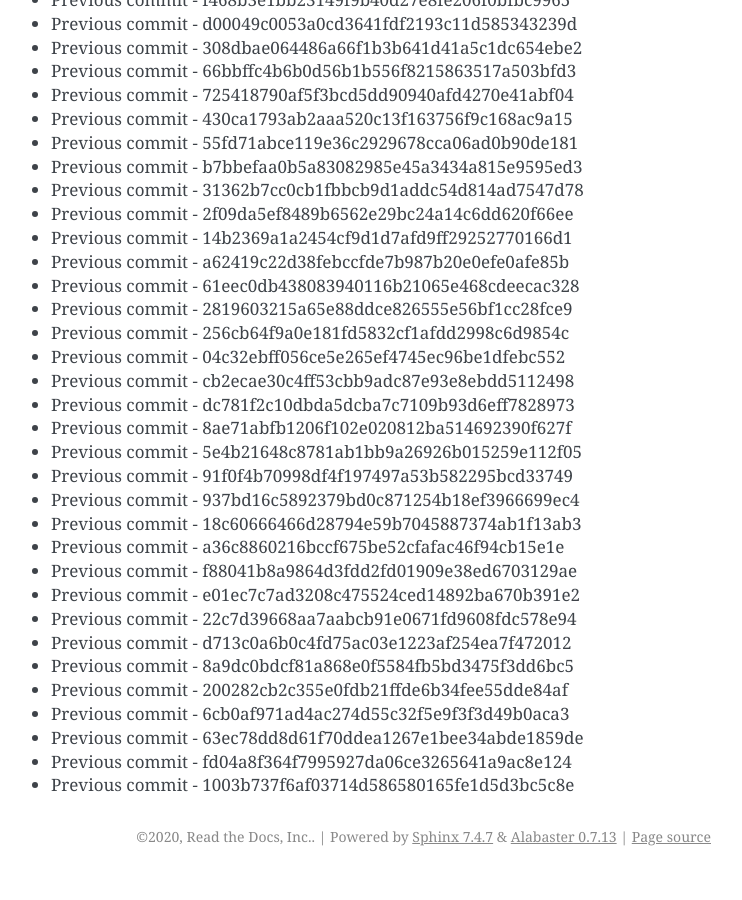
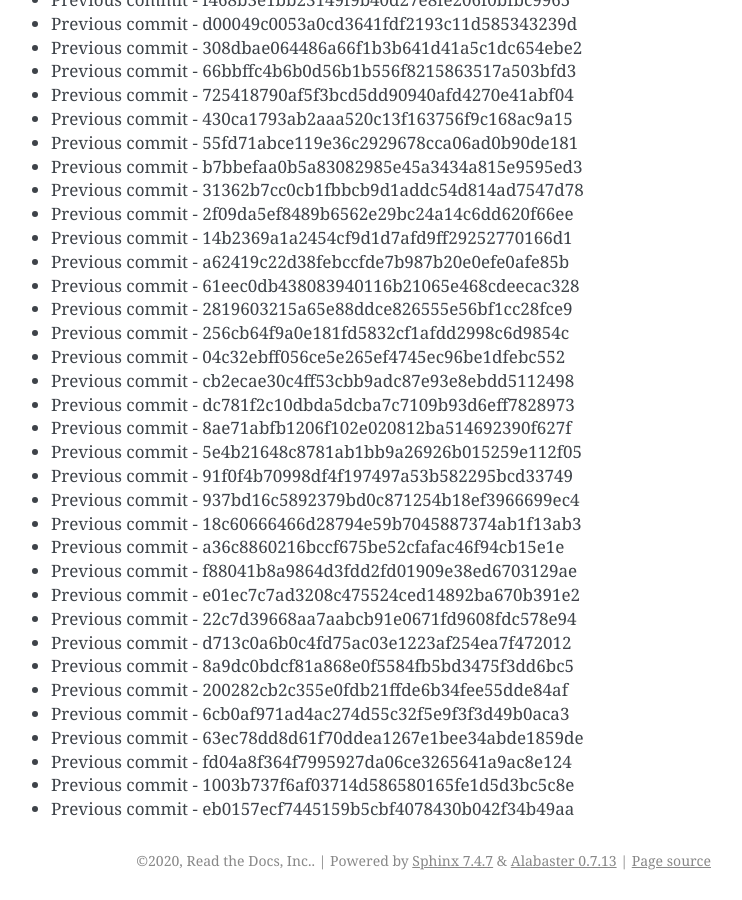
Before and after one commit to readthedocs/rtd-git-stresstest, a Sphinx documentation site: the page built from docs/updates.rst, in a window 1280 px wide and 900 px high, scrolled down 100293 px. Shown: the whole window, without its empty margins (399-1141 px from the left). Built offline with Sphinx 7.4.7, drawn with Linux system fonts in a browser that asks for light colours; before the commit the page ends 101169 px from its top, so only the background shows below that.

Commit message:
Generating commit from previous: eb0157ecf7445159b5cbf4078430b042f34b49aa

```diff
--- a/docs/updates.rst
+++ b/docs/updates.rst
@@ -4246,3 +4246,4 @@ It can be tested for any performance characteristics.
 * Previous commit - 63ec78dd8d61f70ddea1267e1bee34abde1859de
 * Previous commit - fd04a8f364f7995927da06ce3265641a9ac8e124
 * Previous commit - 1003b737f6af03714d586580165fe1d5d3bc5c8e
+* Previous commit - eb0157ecf7445159b5cbf4078430b042f34b49aa
```
